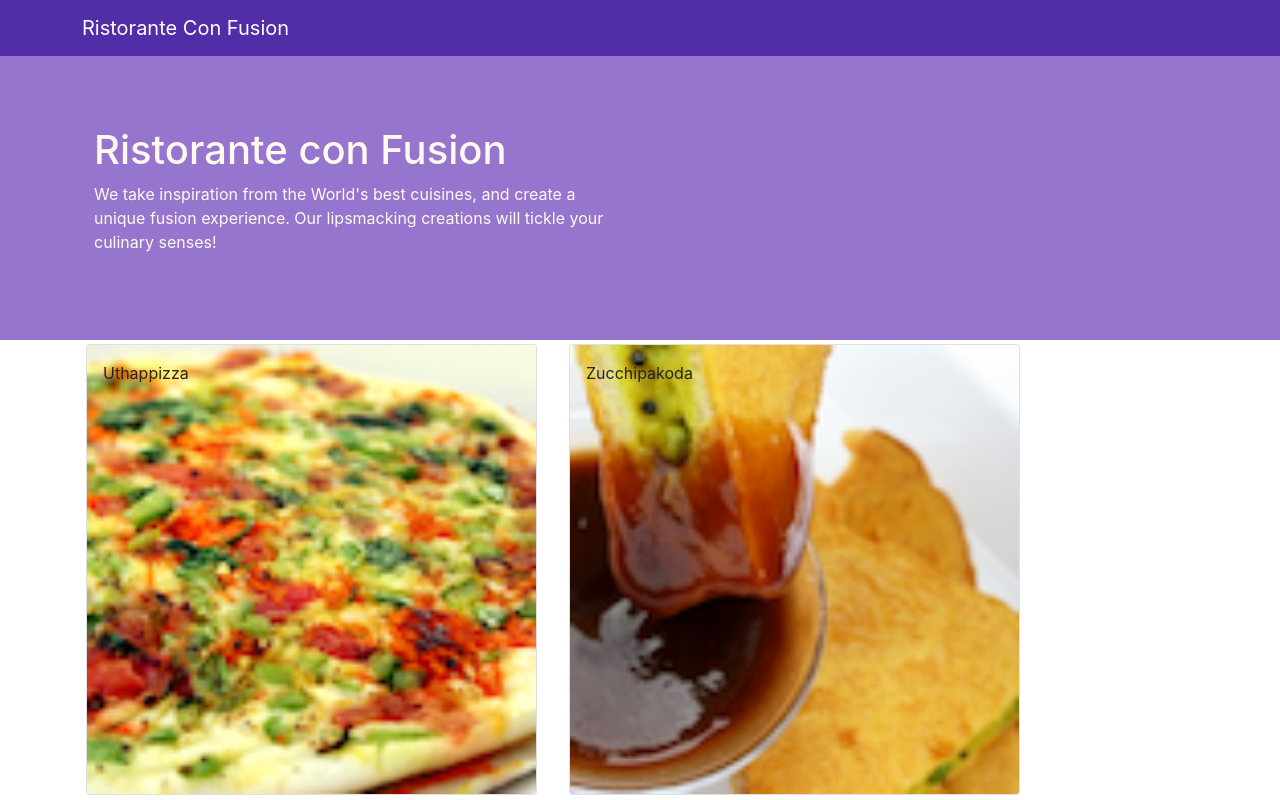
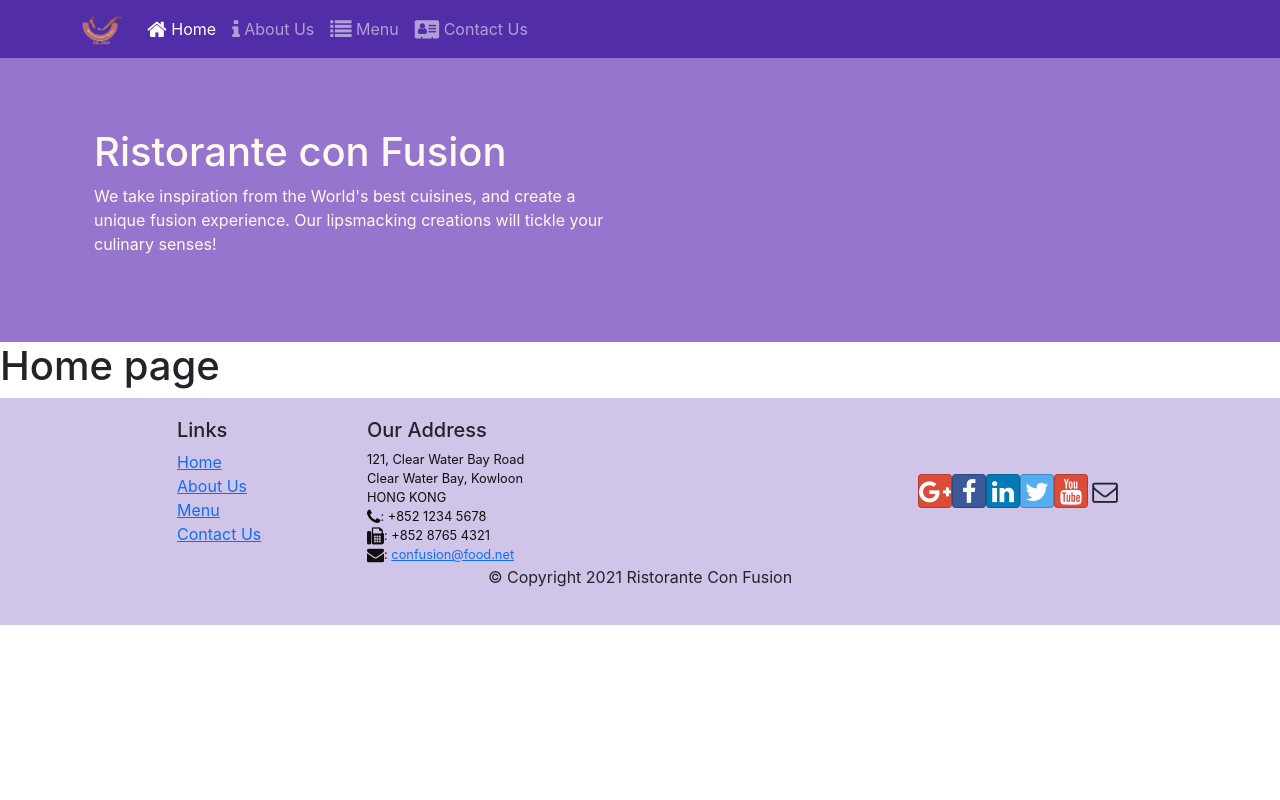
Before and after one commit to fsmutimeer/confusion-reactapp, a React (Create React App) app: page /home in a window 1280 px wide. Shown: the top 800 px of the page. Built offline with nearby package versions, Linux system fonts and the light colour scheme.

Commit message:
react router

```diff
--- a/package.json
+++ b/package.json
@@ -13,6 +13,7 @@
     "react-animation-components": "^3.0.0",
     "react-dom": "^17.0.2",
     "react-popper": "^2.2.5",
+    "react-router-dom": "^5.2.0",
     "react-scripts": "4.0.3",
     "reactstrap": "^8.9.0",
     "web-vitals": "^1.1.2",
--- a/src/App.js
+++ b/src/App.js
@@ -1,12 +1,15 @@
 import React, { Component } from 'react';
+import { BrowserRouter } from 'react-router-dom';
 import './App.css';
 import Main from './components/Maincomponent';
 class App extends Component {
     render(){
   return (
+    <BrowserRouter>
     <div className="App">
-    <Main/>
+         <Main/>
     </div>
+    </BrowserRouter>
   );
 }
 }
--- a/src/components/FooterComponent.js
+++ b/src/components/FooterComponent.js
@@ -1,4 +1,5 @@
 import React from 'react'
+import { Link } from 'react-router-dom';
 
 function Footer(props){
     return(
@@ -8,10 +9,10 @@ function Footer(props){
                 <div className="col-4 offset-1 col-sm-2">
                     <h5>Links</h5>
                     <ul className="list-unstyled">
-                        <li><a href="#">Home</a></li>
-                        <li><a href="#">About</a></li>
-                        <li><a href="#">Menu</a></li>
-                        <li><a href="contactus.html">Contact</a></li>
+                    <li><Link to='/home'>Home</Link></li>
+                        <li><Link to='/aboutus'>About Us</Link></li>
+                        <li><Link to='/menu'>Menu</Link></li>
+                        <li><Link to='/contactus'>Contact Us</Link></li>
                     </ul>
                 </div>
                 <div className="col-7 col-sm-5">
--- a/src/components/HeaderComponent.js
+++ b/src/components/HeaderComponent.js
@@ -1,13 +1,46 @@
 import React, {Component} from 'react';
-import {Jumbotron, Navbar, NavbarBrand} from 'reactstrap';
+import { Nav, Navbar, NavbarBrand, NavbarToggler, Collapse, NavItem, Jumbotron } from 'reactstrap';
+import { NavLink } from 'react-router-dom';
 
 class Header extends Component {
+    constructor(props) {
+        super(props);
+
+        this.toggleNav = this.toggleNav.bind(this);
+        this.state = {
+          isNavOpen: false
+        };
+      }
+
+      toggleNav() {
+        this.setState({
+          isNavOpen: !this.state.isNavOpen
+        });
+      }
+
     render() {
         return(
-    <React.Fragment>
-      <Navbar dark>
+            <div>
+                <Navbar dark expand="md">
                     <div className="container">
-            <NavbarBrand href="/">Ristorante Con Fusion</NavbarBrand>
+                        <NavbarToggler onClick={this.toggleNav} />
+                        <NavbarBrand className="mr-auto" href="/"><img src='assets/images/logo.png' height="30" width="41" alt='Ristorante Con Fusion' /></NavbarBrand>
+                        <Collapse isOpen={this.state.isNavOpen} navbar>
+                            <Nav navbar>
+                            <NavItem>
+                                <NavLink className="nav-link"  to='/home'><span className="fa fa-home fa-lg"></span> Home</NavLink>
+                            </NavItem>
+                            <NavItem>
+                                <NavLink className="nav-link" to='/aboutus'><span className="fa fa-info fa-lg"></span> About Us</NavLink>
+                            </NavItem>
+                            <NavItem>
+                                <NavLink className="nav-link"  to='/menu'><span className="fa fa-list fa-lg"></span> Menu</NavLink>
+                            </NavItem>
+                            <NavItem>
+                                <NavLink className="nav-link" to='/contactus'><span className="fa fa-address-card fa-lg"></span> Contact Us</NavLink>
+                            </NavItem>
+                            </Nav>
+                        </Collapse>
                     </div>
                 </Navbar>
                 <Jumbotron>
@@ -20,9 +53,10 @@ class Header extends Component {
                         </div>
                     </div>
                 </Jumbotron>
-    </React.Fragment>
+            </div>
         );
     }
 }
 
+
 export default Header;
--- /dev/null
+++ b/src/components/HomeComponent.js
@@ -0,0 +1,11 @@
+import React from 'react';
+
+function Home(props){
+    return(
+        <div className="container">
+            <h4>Home</h4>
+        </div>
+    );
+}
+
+export default Home;
--- a/src/components/Maincomponent.js
+++ b/src/components/Maincomponent.js
@@ -1,10 +1,14 @@
 import React, { Component } from 'react';
+import Home from './HomeComponent';
 import Header from './HeaderComponent';
 import Menu from '../components/Menu';
 
 import DishDetail from './DishdetailComponent';
 import {DISHES} from '../shared/dishes'
 import Footer from './FooterComponent';
+import {Switch, Route, Redirect} from 'react-router-dom';
+
+
 class Main extends Component {
   constructor(props){
     super(props);
@@ -13,6 +17,7 @@ class Main extends Component {
       dishes:DISHES,
       selectedDish : null
     }
+
   }
 
   onDishSelect(dishId){
@@ -23,13 +28,26 @@ class Main extends Component {
 
 }
 
+
   render(){
+    function HomePage() {
+      return(
+        <div>
+          <h1>Home page</h1>
+        </div>
+      )
+
+    }
   return (
     <div>
       <Header/>
-      <Menu dishes={this.state.dishes}
-        onClick={(dishId) => this.onDishSelect( dishId )}/>
+      <Switch>
+        <Route path='/home' component={HomePage}/>
+        <Route exact path='/menu' component={()=> <Menu dishes={this.state.dishes}/>}/>
+       <Redirect to='/home'/>
+
       <DishDetail dish={this.state.dishes.filter((dish)=>dish.id === this.state.selectedDish)[0]}/>
+      </Switch>
       <Footer/>
     </div>
   );
--- a/src/components/Menu.js
+++ b/src/components/Menu.js
@@ -4,7 +4,7 @@ import { Card, CardImg, CardImgOverlay,  CardTitle  } from "reactstrap";
 
  function RenderMenuItem({dish, onClick}) {
      return(
-        <Card onClick={()=>onClick(dish.id) } >
+        <Card >
 
         <CardImg width="100%" src={ dish.image } alt={ dish.name } />
         <CardImgOverlay>
```
Also changed, not shown: 1 other file (tests, documents, lock files or other folders). Lines whose indentation alone changed are shown as unchanged.
